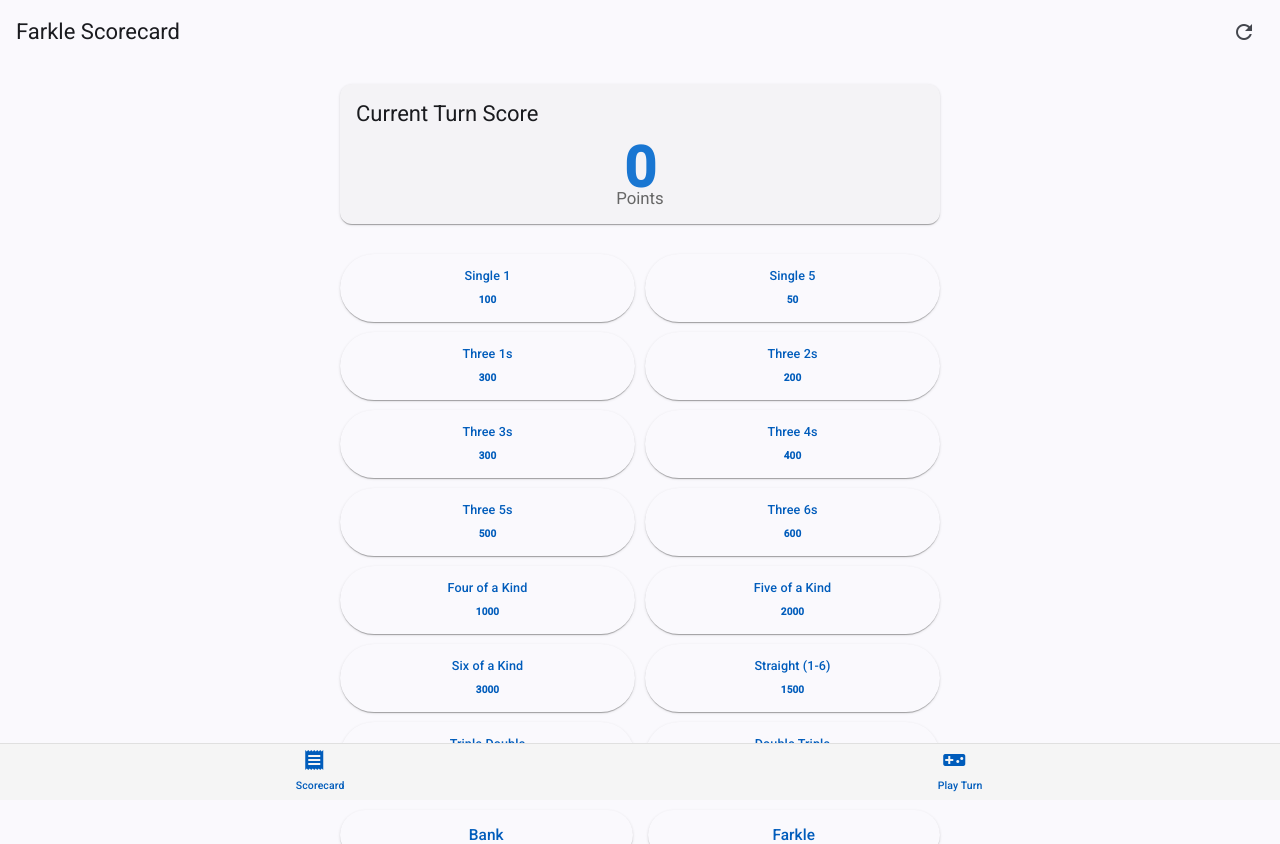
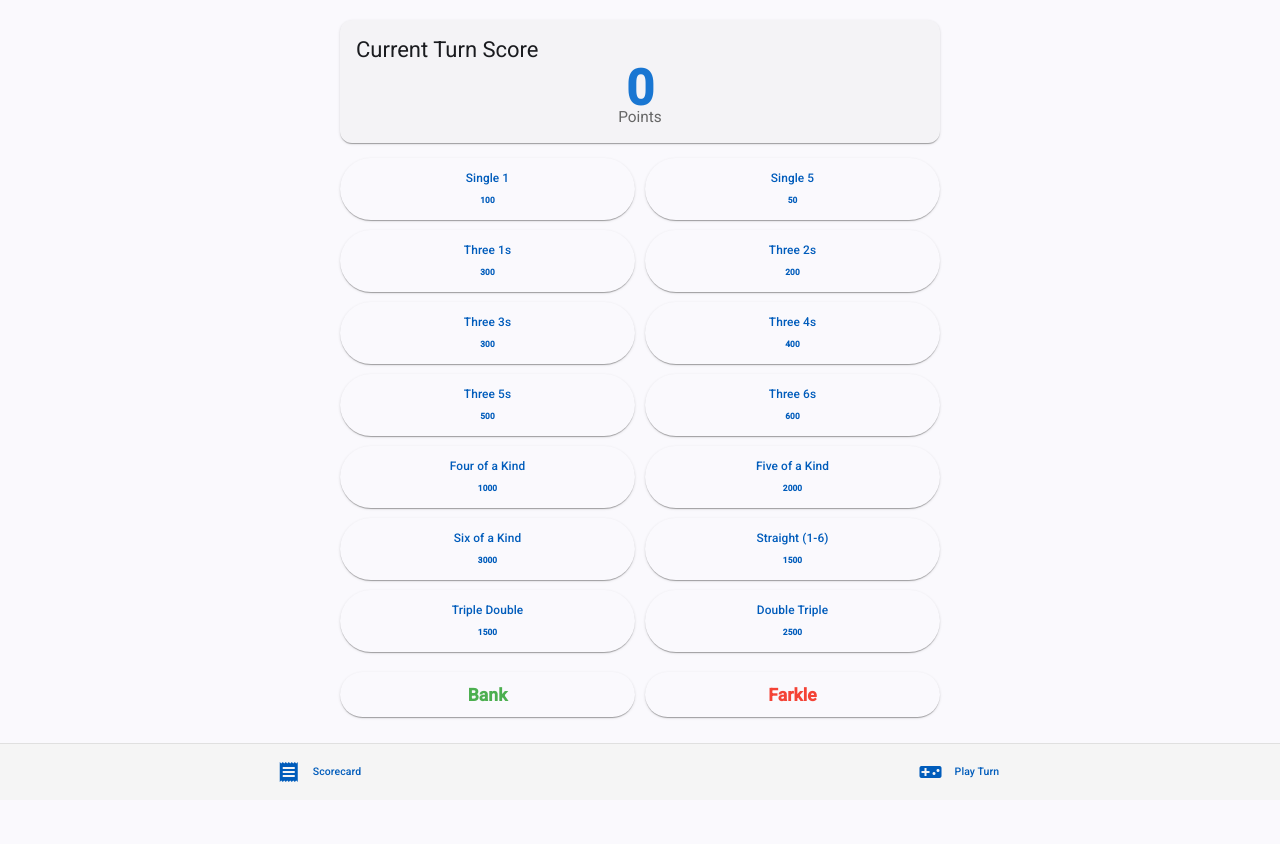
Before and after one commit to mhdejonge/farkle-scorecard, an Angular app: page /turn in a window 1280 px wide. After the commit the page ends 800 px from the top, so only its background shows below. Built offline with nearby package versions, Linux system fonts and the light colour scheme.

Commit message:
default: styling the turn page

```diff
--- a/src/app/app.html
+++ b/src/app/app.html
@@ -1,22 +1,14 @@
-<mat-toolbar color="primary">
-  <span>Farkle Scorecard</span>
-  <span class="spacer"></span>
-  <button mat-icon-button (click)="openNewGameDialog()">
-    <mat-icon>refresh</mat-icon>
-  </button>
-</mat-toolbar>
-
 <div class="container">
   <router-outlet></router-outlet>
 </div>
 
 <nav class="bottom-nav">
-  <button mat-button class="nav-button" (click)="navigateTo('/scorecard')">
+  <a mat-button routerLink="/scorecard" class="nav-button">
     <mat-icon>receipt</mat-icon>
     <span>Scorecard</span>
-  </button>
-  <button mat-button class="nav-button" (click)="navigateTo('/turn')">
+  </a>
+  <a mat-button routerLink="/turn" class="nav-button">
     <mat-icon>videogame_asset</mat-icon>
     <span>Play Turn</span>
-  </button>
+  </a>
 </nav>
--- a/src/app/app.scss
+++ b/src/app/app.scss
@@ -3,8 +3,7 @@
 }
 
 .container {
-  padding: 20px;
-  padding-bottom: 80px;
+  padding: 20px 20px 80px;
   height: calc(100vh - 64px - 56px);
   overflow-y: auto;
 }
@@ -23,7 +22,6 @@
 
   .nav-button {
     display: flex;
-    flex-direction: column;
     align-items: center;
     gap: 4px;
     font-size: 0.75em;
--- a/src/app/app.ts
+++ b/src/app/app.ts
@@ -1,53 +1,26 @@
 import { Component, ChangeDetectionStrategy } from '@angular/core';
-import { RouterOutlet, Router } from '@angular/router';
-import { MatToolbarModule } from '@angular/material/toolbar';
+import { RouterOutlet, Router, RouterModule } from '@angular/router';
+import { CommonModule } from '@angular/common';
+import { MatIconModule } from '@angular/material/icon';
 import { MatButtonModule } from '@angular/material/button';
-import { MatTabsModule } from '@angular/material/tabs';
-import { MatIconModule } from '@angular/material/icon';
-import { MatDialog } from '@angular/material/dialog';
-import { CommonModule } from '@angular/common';
-import { ConfirmDialogComponent } from './components/confirm-dialog/confirm-dialog';
-import { GameService } from '@app/services';
 
 @Component({
   selector: 'app-root',
   imports: [
     RouterOutlet,
     CommonModule,
-    MatToolbarModule,
+    MatIconModule,
     MatButtonModule,
-    MatTabsModule,
-    MatIconModule,
+    RouterModule
   ],
   templateUrl: './app.html',
   changeDetection: ChangeDetectionStrategy.Eager,
   styleUrl: './app.scss',
 })
 export class App {
-  constructor(
-    private router: Router,
-    private dialog: MatDialog,
-    public gameService: GameService,
-  ) {}
-
-  openNewGameDialog(): void {
-    const dialogRef = this.dialog.open(ConfirmDialogComponent, {
-      data: {
-        title: 'Start New Game?',
-        message:
-          'Are you sure you want to start a new game? All previous scores will be discarded.',
-      },
-    });
-
-    dialogRef.afterClosed().subscribe((result) => {
-      if (result) {
-        this.gameService.newGame();
-        this.router.navigate(['/scorecard']);
-      }
-    });
-  }
+  constructor(private router: Router) {}
 
   navigateTo(route: string): void {
-    this.router.navigate([route]);
+    this.router.navigate([route]).then();
   }
 }
--- a/src/app/components/scorecard/scorecard.html
+++ b/src/app/components/scorecard/scorecard.html
@@ -1,3 +1,11 @@
+<mat-toolbar color="primary" class="scorecard-toolbar">
+  <span>Farkle Scorecard</span>
+  <span class="spacer"></span>
+  <button mat-icon-button (click)="openNewGameDialog()">
+    <mat-icon>refresh</mat-icon>
+  </button>
+</mat-toolbar>
+
 <div class="scorecard-container">
   @if (scoreCard$ | async; as scoreCard) {
     <mat-card class="scorecard">
--- a/src/app/components/scorecard/scorecard.scss
+++ b/src/app/components/scorecard/scorecard.scss
@@ -1,6 +1,15 @@
+.scorecard-toolbar {
+  margin-bottom: 20px;
+}
+
+.spacer {
+  flex: 1 1 auto;
+}
+
 .scorecard-container {
   max-width: 600px;
   margin: 0 auto;
+  padding: 0 20px;
 }
 
 .scorecard {
--- a/src/app/components/scorecard/scorecard.ts
+++ b/src/app/components/scorecard/scorecard.ts
@@ -1,14 +1,20 @@
 import { Component, OnInit, ChangeDetectionStrategy } from '@angular/core';
 import { CommonModule } from '@angular/common';
+import { Router } from '@angular/router';
 import { MatCardModule } from '@angular/material/card';
 import { MatListModule } from '@angular/material/list';
 import { MatDividerModule } from '@angular/material/divider';
+import { MatToolbarModule } from '@angular/material/toolbar';
+import { MatButtonModule } from '@angular/material/button';
+import { MatIconModule } from '@angular/material/icon';
+import { MatDialog } from '@angular/material/dialog';
 import { Observable } from 'rxjs';
 import { GameService, ScoreCard } from '@app/services';
+import { ConfirmDialogComponent } from '../confirm-dialog/confirm-dialog';
 
 @Component({
   selector: 'app-scorecard',
-  imports: [CommonModule, MatCardModule, MatListModule, MatDividerModule],
+  imports: [CommonModule, MatCardModule, MatListModule, MatDividerModule, MatToolbarModule, MatButtonModule, MatIconModule],
   templateUrl: './scorecard.html',
   changeDetection: ChangeDetectionStrategy.Eager,
   styleUrl: './scorecard.scss',
@@ -16,9 +22,30 @@ import { GameService, ScoreCard } from '@app/services';
 export class ScorecardComponent implements OnInit {
   scoreCard$: Observable<ScoreCard>;
 
-  constructor(private gameService: GameService) {
+  constructor(
+    private gameService: GameService,
+    private router: Router,
+    private dialog: MatDialog,
+  ) {
     this.scoreCard$ = this.gameService.scoreCard$;
   }
 
   ngOnInit(): void {}
+
+  openNewGameDialog(): void {
+    const dialogRef = this.dialog.open(ConfirmDialogComponent, {
+      data: {
+        title: 'Start New Game?',
+        message:
+          'Are you sure you want to start a new game? All previous scores will be discarded.',
+      },
+    });
+
+    dialogRef.afterClosed().subscribe((result) => {
+      if (result) {
+        this.gameService.newGame();
+        this.router.navigate(['/scorecard']);
+      }
+    });
+  }
 }
--- a/src/app/components/turn/turn.html
+++ b/src/app/components/turn/turn.html
@@ -27,10 +27,10 @@
   </div>
 
   <div class="action-buttons">
-    <button mat-raised-button color="primary" (click)="bankTurn()" class="action-btn">
+    <button mat-raised-button color="primary" (click)="bankTurn()" class="action-btn bank-btn">
       Bank
     </button>
-    <button mat-raised-button color="warn" (click)="farkle()" class="action-btn">
+    <button mat-raised-button color="warn" (click)="farkle()" class="action-btn farkle-btn">
       Farkle
     </button>
   </div>
--- a/src/app/components/turn/turn.scss
+++ b/src/app/components/turn/turn.scss
@@ -4,7 +4,7 @@
 }
 
 .current-score-card {
-  margin-bottom: 30px;
+  margin-bottom: 15px;
   text-align: center;
 }
 
@@ -13,18 +13,18 @@
   flex-direction: column;
   align-items: center;
   justify-content: center;
-  padding: 30px 0;
+  padding: 15px 0;
 }
 
 .score-value {
-  font-size: 4em;
+  font-size: 2.5em;
   font-weight: bold;
   color: #1976d2;
-  margin-bottom: 10px;
+  margin-bottom: 5px;
 }
 
 .score-label {
-  font-size: 1.2em;
+  font-size: 0.9em;
   color: #666;
 }
 
@@ -38,8 +38,8 @@
 .scoring-btn {
   position: relative;
   height: auto;
-  padding: 12px 8px;
-  font-size: 0.9em;
+  padding: 8px 4px;
+  font-size: 0.75em;
   word-break: break-word;
   white-space: normal;
   width: 100%;
@@ -50,8 +50,8 @@
 
   .points-badge {
     display: block;
-    font-size: 0.8em;
-    margin-top: 4px;
+    font-size: 0.7em;
+    margin-top: 2px;
     font-weight: bold;
   }
 }
@@ -59,27 +59,44 @@
 .action-buttons {
   display: grid;
   grid-template-columns: repeat(2, 1fr);
-  gap: 15px;
-  margin-top: 20px;
+  gap: 10px;
+  margin-top: 10px;
 }
 
 .action-btn {
-  height: 50px;
-  font-size: 1.1em;
+  height: 40px;
+  font-size: 0.9em;
 }
 
-@media (max-width: 480px) {
-  .scoring-buttons {
-    grid-template-columns: repeat(2, 1fr);
-    gap: 8px;
+.bank-btn {
+  color: #4caf50;
+  font-weight: bold;
+  font-size: 1.25em !important;
+}
+
+.farkle-btn {
+  color: #f44336;
+  font-weight: bold;
+  font-size: 1.25em !important;
+}
+
+@media (min-height: 800px) {
+  .score-value {
+    font-size: 3.5em;
+    margin-bottom: 8px;
   }
 
-  .score-value {
-    font-size: 3em;
+  .score-label {
+    font-size: 1.1em;
   }
 
   .scoring-btn {
     padding: 10px 6px;
     font-size: 0.85em;
   }
+
+  .action-btn {
+    height: 45px;
+    font-size: 1em;
+  }
 }
```
